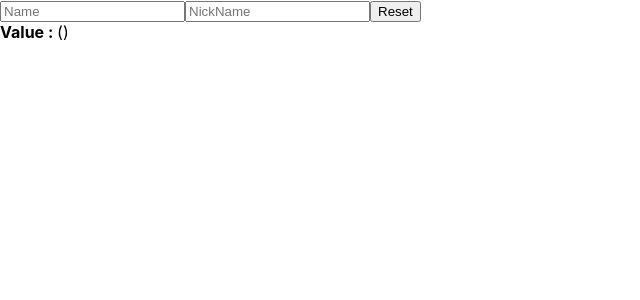
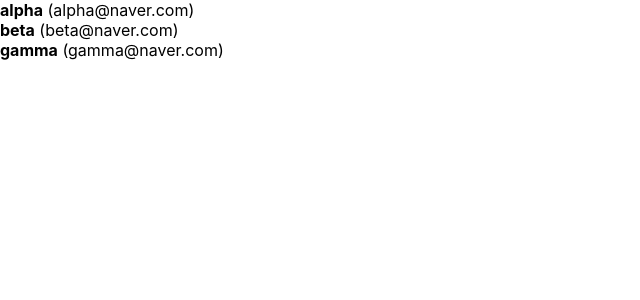
Before and after one commit to kewon96/React-Study, a React (Create React App) app in the folder begin-react/: page / in a window 1280 px wide. Shown: the top 300 px of the page, without its empty margins (0-640 px from the left). Built offline with nearby package versions, Linux system fonts and the light colour scheme.

Commit message:
배열 랜더링

```diff
--- a/begin-react/src/App.js
+++ b/begin-react/src/App.js
@@ -1,10 +1,10 @@
 import React from 'react';
-import InputSample2 from './InputSample2';
+import UserList from './UserList';
 
 
 function App() {
   return (
-    <InputSample2 />
+    <UserList />
   );
 }
 
--- a/begin-react/src/InputSample2.js
+++ b/begin-react/src/InputSample2.js
@@ -1,4 +1,4 @@
-import React, { useState } from 'react';
+import React, { useState, useRef } from 'react';
 
 function InputSample2() {
     // useState에서는 여러개의 문자를 가진 객체형태를 관리해야함
@@ -6,6 +6,7 @@
         name: '',
         nickname: '',
     });
+    const nameInput = useRef();
     const { name, nickname } = inputs;
 
     const onChange = (e) => {
@@ -37,6 +38,8 @@
             name: '',
             nickname: '',
         });
+
+        nameInput.current.focus();
     };
 
     return (
@@ -46,6 +49,7 @@
                 placeholder="Name"
                 onChange={onChange}
                 value={name}
+                ref={nameInput}
             />
             <input
                 name="nickname"
@@ -66,7 +70,7 @@
 export default InputSample2;
 
 /**
- * 객체상테 업데이트
+ * 객체상태 업데이트
  * 기존의 상태 복사
  * 덮어씌우기
  * 새로운 상태에서 설정
@@ -76,5 +80,5 @@
  * 렌더링감지
  *
  * 배열상태 관리
- * 지켜야 나중에 컴포넌트 업데아ㅣ트 성능 최적화가 가능하다.
+ * 지켜야 나중에 컴포넌트 업데이트 성능 최적화가 가능하다.
  */
--- /dev/null
+++ b/begin-react/src/UserList.js
@@ -0,0 +1,74 @@
+import React from 'react';
+
+function User({ user }) {
+    return (
+        <div>
+            <b>{user.username}</b> <span>({user.email})</span>
+        </div>
+    );
+}
+
+function UserList() {
+    const users = [
+        {
+            id: 1,
+            username: 'alpha',
+            email: 'alpha@naver.com'
+        },
+        {
+            id: 2,
+            username: 'beta',
+            email: 'beta@naver.com'
+        },
+        {
+            id: 3,
+            username: 'gamma',
+            email: 'gamma@naver.com'
+        }
+    ];
+
+    // 1. 배열을 하나하나 Rendering하는 방식
+    // return (
+    //     <div>
+    //         <div>
+    //             <b>{users[0].username}</b> <span>({users[0].email})</span>
+    //         </div>
+    //         <div>
+    //             <b>{users[1].username}</b> <span>({users[1].email})</span>
+    //         </div>
+    //         <div>
+    //             <b>{users[2].username}</b> <span>({users[2].email})</span>
+    //         </div>
+    //     </div>
+    // );
+
+    // 2. 컴포넌트 하나 생성(하나의 컴포넌트파일에 두개의 컴포넌트를 만듬)
+    // 배열이 유동적일 때는 대처할 수 없음
+    // return (
+    //     <div>
+    //         <User user={users[0]} />
+    //         <User user={users[1]} />
+    //         <User user={users[2]} />
+    //     </div>
+    // );
+
+    // 3. map function
+    // 기존의 배열의 가공을 쉽게 해주는 함수
+    // index.js:1406 Warning: Each child in a list should have a unique "key" prop.
+    // 각 요소에는 key라는 prop이 있어야한다는 경고( -> key설정을 안하면 발생하는 경고 )
+    // 각 원소에 고유값을 줘서 렌더링성능을 최적화하게 해줌
+    return (
+        <div>
+            {
+                users.map(
+                    user => (<User user={user} key={user.id} />)
+                    // 없을 땐 map의 두 번째 Parameter인 index를 사용한다.
+                    // 웬만해선 key에 index넣는 것을 피해야한다.
+                    // (user, index) => (<User user={user} key={index} />)
+                )
+            }
+        </div>
+    );
+}
+
+export default UserList;
```
Also changed, not shown: begin-react/src/Sample3.js (added, +17 -0 lines).
